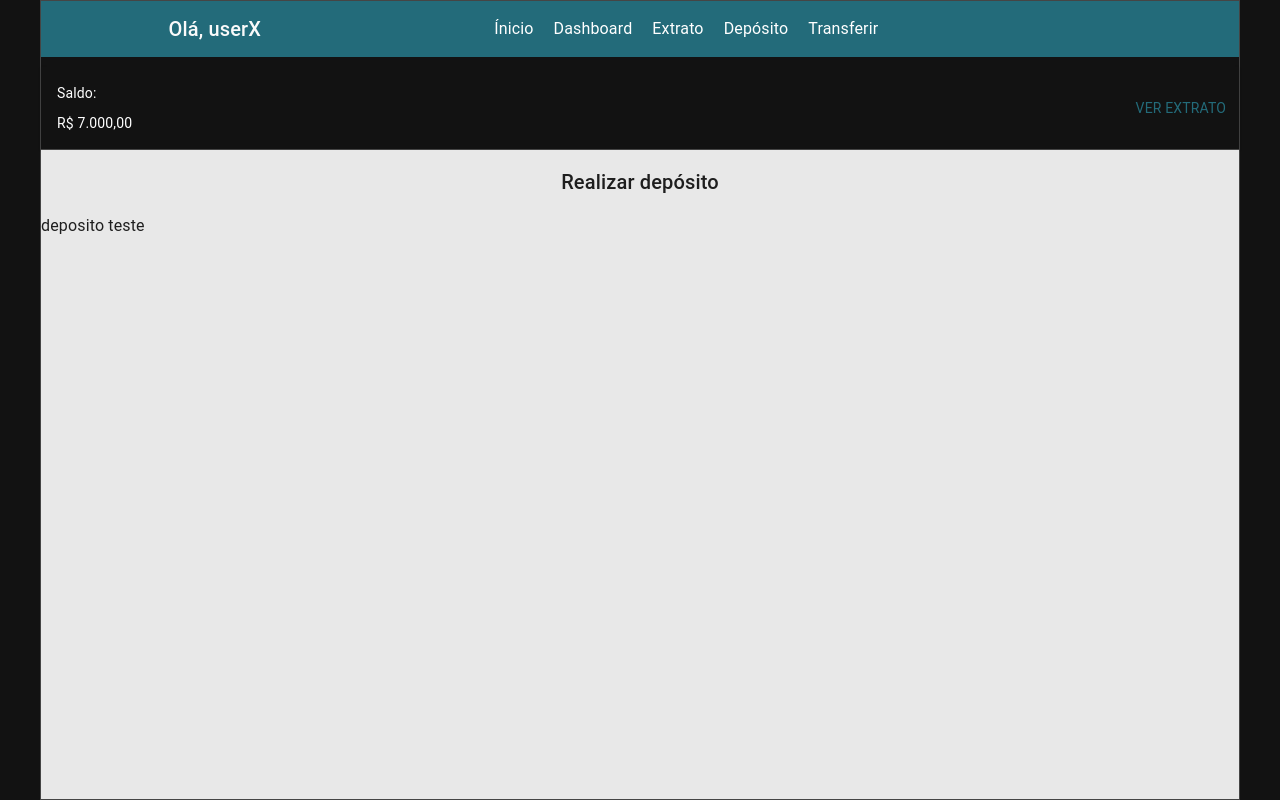
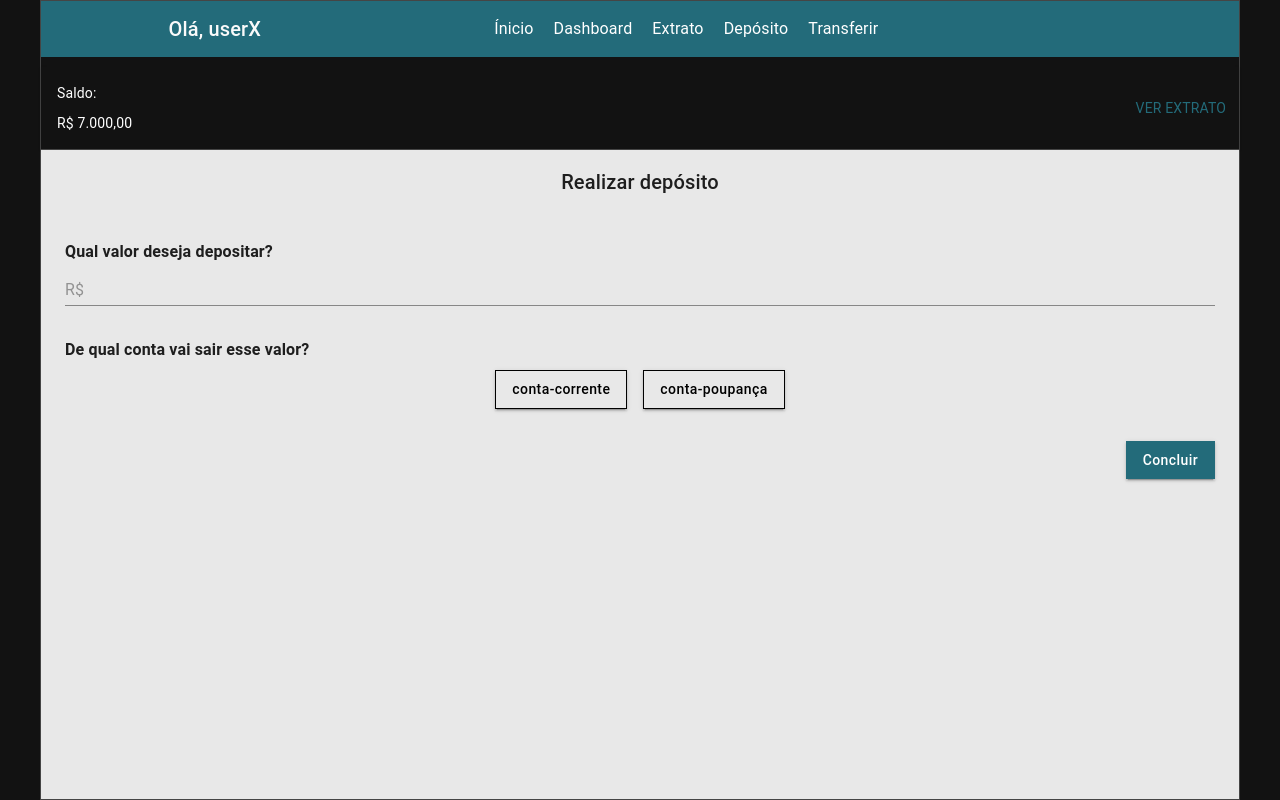
Before and after one commit to RaulFerreira21/tech-bank-app, a Next.js app: page /deposito in a window 1280 px wide. Built offline with nearby package versions, Linux system fonts and the light colour scheme; some icons are missing.

Commit message:
feat: implementa pagina deposito

```diff
--- a/src/pages/deposito.tsx
+++ b/src/pages/deposito.tsx
@@ -1,11 +1,68 @@
+"use client"
+
 import Title from "@/components/Title"
-import { Box } from "@mui/material"
+import { Box, TextField, Typography } from "@mui/material"
+import Button from "@/components/Button"
+import { useState } from "react"
 
 export default function Deposito() {
+  const [contaDeposito, setContaDeposito] = useState("")
+
+  function handleConta(conta: string) {
+    setContaDeposito(conta)
+  }
+
   return (
     <>
       <Title title="Realizar depósito" />
-      <Box>deposito teste</Box>
+
+      <Box sx={{ p: 3 }}>
+        <Typography variant="subtitle1" sx={{ mb: 1, fontWeight: "bold" }}>
+          Qual valor deseja depositar?
+        </Typography>
+
+        <TextField
+          fullWidth
+          variant="standard"
+          placeholder="R$"
+          slotProps={{
+            input: {
+              disableUnderline: false,
+            },
+          }}
+          sx={{ mb: 4 }}
+        />
+
+        <Box sx={{ mb: 4, width: "100%" }}>
+          <Typography sx={{ mb: 1, fontWeight: "bold" }}>
+            De qual conta vai sair esse valor?
+          </Typography>
+
+          <Box
+            sx={{
+              display: "flex",
+              flexDirection: "row",
+              gap: 2,
+              justifyContent: "center",
+            }}
+          >
+            <Button
+              color={contaDeposito === "conta-corrente" ? "info" : "inherit"}
+              text="conta-corrente"
+              onClick={() => handleConta("conta-corrente")}
+            />
+            <Button
+              color={contaDeposito === "conta-poupança" ? "info" : "inherit"}
+              text="conta-poupança"
+              onClick={() => handleConta("conta-poupança")}
+            />
+          </Box>
+        </Box>
+
+        <Box sx={{ display: "flex", justifyContent: "flex-end" }}>
+          <Button color="primary" text="Concluir" />
+        </Box>
+      </Box>
     </>
   )
 }
```
